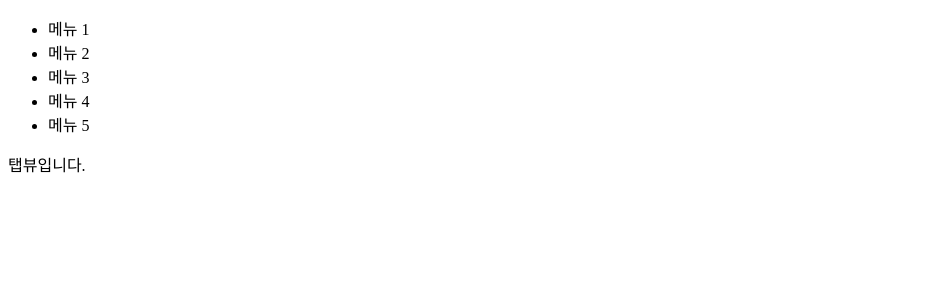
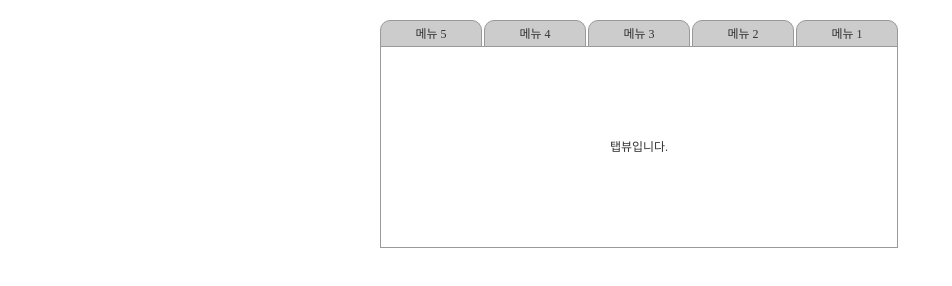
Before and after one commit to iss06/HTMLCSS, a plain HTML site: page Practices/practice3.html in a window 1280 px wide. Shown: the whole page, without its empty margins (0-952 px from the left). Drawn offline with Linux system fonts and the light colour scheme.

Commit message:
Update practice3.html

```diff
--- a/Practices/practice3.html
+++ b/Practices/practice3.html
@@ -4,9 +4,53 @@
 <meta charset="utf-8">
 <title>리스트를 이용한 메뉴 만들기</title>
 <style type="text/css">
+*{
+    margin: 0;
+    padding: 0;
+}
+
+body {
+    font-family: "맑은 고딕", "돋움";
+    font-size: 12px;
+    color: #333;
+}
+.tab-box {
+    margin-top: 20px;
+    margin-left: auto;
+    margin-right: auto;
+    width: 520px;
+}
+ul {
+    list-style-type: none;
+    height: 27px;
+}
+li {
+    float: right;
+    width: 100px;
+    height: 22px;
+    border: 1px solid #999;
+    background-color: #ccc;
+    text-align: center;
+    padding-top: 3px;
+    margin-right: 2px;
+    border-top-left-radius: 10px;
+    border-top-right-radius: 10px;
+}
+
+.tab-view {
+  margin-top: -1px;
+  text-align: center;
+  line-height: 200px;
+  width: 516px;
+  border: 1px solid #999;
+}
+.tab-box li.selected:hover {
+    background-color: #fc6;
+}
 
 </style>
 <script src="" type="text/javascript"></script>
+
 </head>
 <body>
 <div class="tab-box">
@@ -17,7 +61,7 @@
         <li class="selected">메뉴 4</li>
         <li>메뉴 5</li>
     </ul>
-    <div>
+    <div class="tab-view">
     	탭뷰입니다.
     </div>
 </div>
```
